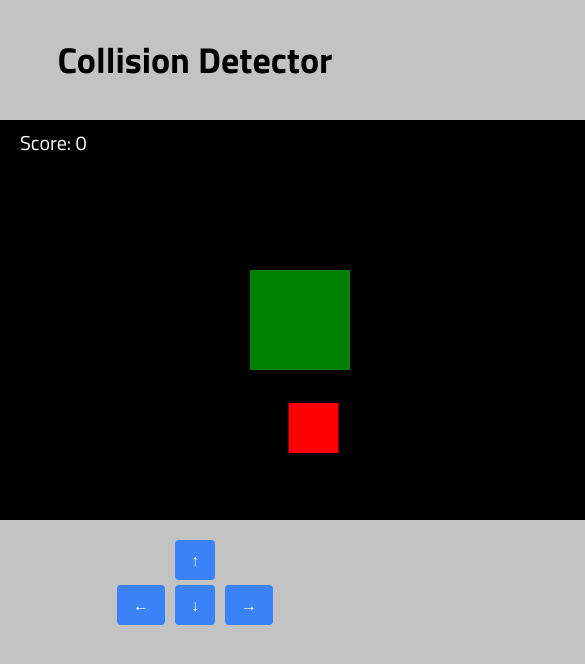
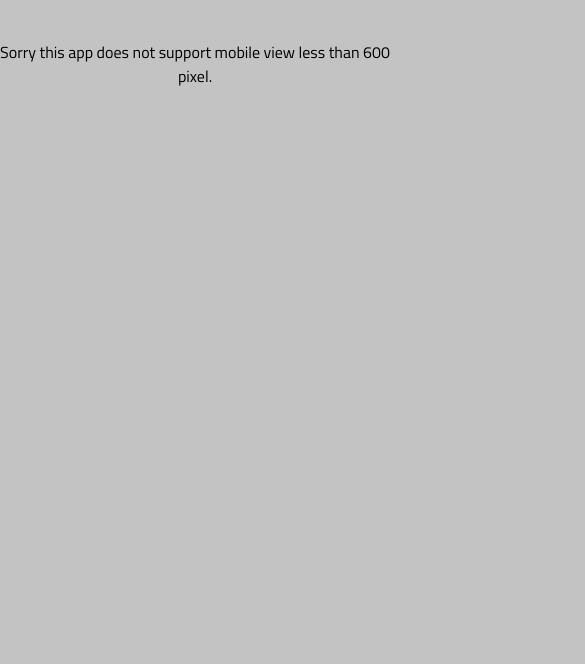
Before and after one commit to kentlouisetonino/sw-web-collision-detector, a Next.js app: page / in a window 390 px wide. Shown: the top 664 px of the page, 585 px wide, since content can reach past the window. Built offline with nearby package versions, Linux system fonts and the light colour scheme.

Commit message:
do not support mobile view

```diff
--- a/pages/index.tsx
+++ b/pages/index.tsx
@@ -1,13 +1,27 @@
-import { Fragment } from 'react'
+import { Fragment, useEffect, useState } from 'react'
 import GameBox from '../libs/design/GameBox'
 import NextHead from '../libs/design/NextHead'
 
 export default function Home() {
+  const [browserWidth, setBrowserWidth] = useState(0)
+
+  useEffect(() => {
+    setBrowserWidth(window.innerWidth)
+  }, [])
+
   return (
     <Fragment>
-      <NextHead title="Collision Detector" />
-      <h1 className="text-4xl font-bold my-10">Collision Detector</h1>
-      <GameBox />
+      {browserWidth < 600 ? (
+        <h1 className="text-base my-10">
+          Sorry this app does not support mobile view less than 600 pixel.
+        </h1>
+      ) : (
+        <Fragment>
+          <NextHead title="Collision Detector" />
+          <h1 className="text-4xl font-bold my-10">Collision Detector</h1>
+          <GameBox />
+        </Fragment>
+      )}
     </Fragment>
   )
 }
```
